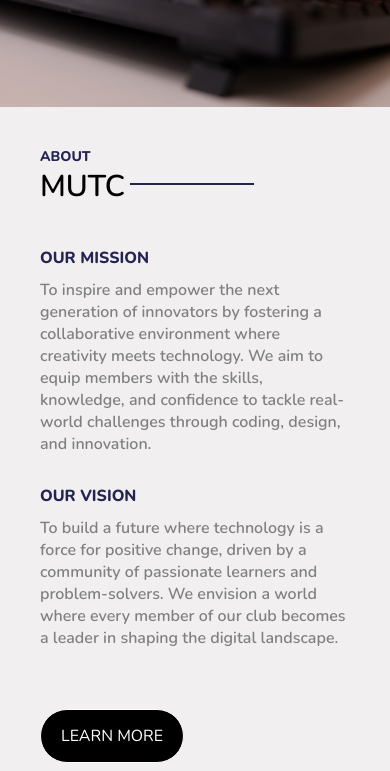
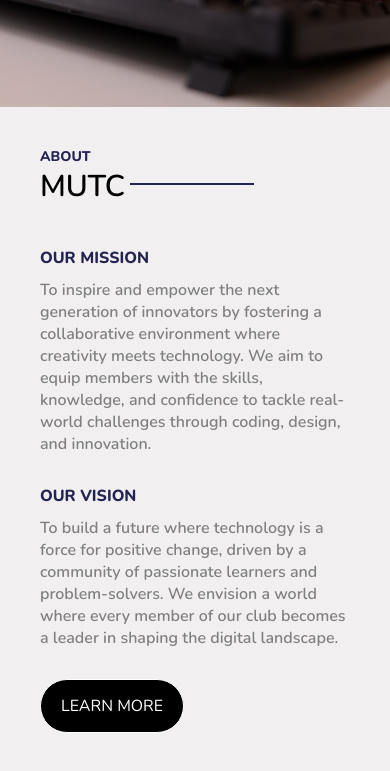
Before and after one commit to Levis155/Murang-a-university-tech-club, a React (Vite) app: page / in a window 390 px wide. Shown: the part 771-1542 px from the top of the page. Built offline with nearby package versions, Linux system fonts and the light colour scheme.

Commit message:
alter about section responsiveness

```diff
--- a/src/Components/AboutSection/AboutSection.css
+++ b/src/Components/AboutSection/AboutSection.css
@@ -5,14 +5,10 @@
 }
 @media screen and (max-width: 68.125em) {
     .about-section {
+      flex-direction: column;
+      gap: 4rem;
+      align-items: center;
       padding: 4rem;
-    }
-  }
-@media screen and (max-width: 68.125em) {
-    .about-section {
-      flex-direction: column;
-      gap: 2rem;
-      align-items: center;
     }
   }
 .about-left{
@@ -52,6 +48,11 @@
     border-radius: 3rem;
     display: inline;
 }
+@media screen and (max-width: 68.125em) {
+  .about-link-cont a{
+    margin-top: 0rem;
+  }
+}
 
 .about-right{
     display: flex;
```
